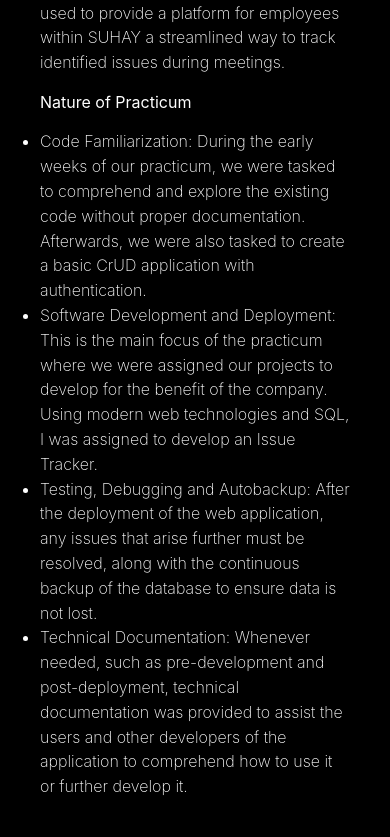
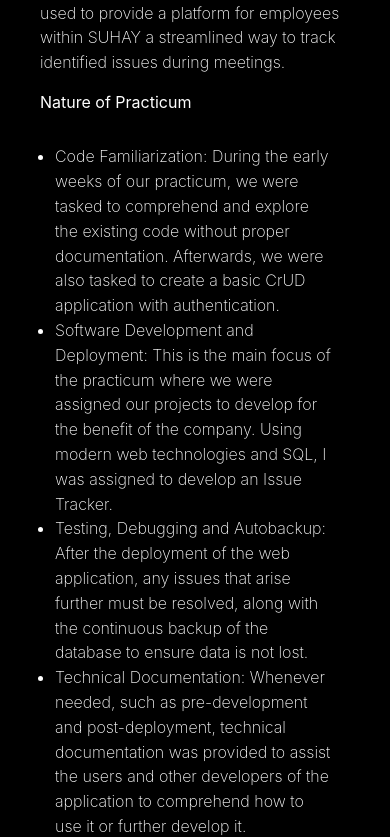
Before and after one commit to jshalstr/web-portfolio, a Next.js app: page /experience/suhay in a window 390 px wide. Shown: the part 1160-1997 px from the top of the page. Built offline with nearby package versions, Linux system fonts and the light colour scheme.

Commit message:
add padding to lists for responsiveness

```diff
--- a/app/experience/suhay/page.tsx
+++ b/app/experience/suhay/page.tsx
@@ -37,7 +37,7 @@ export default function SuhayProject() {
           a streamlined way to track identified issues during meetings.
         </Text>
         <Title size="h3">Nature of Practicum</Title>
-        <List className="list-disc">
+        <List className="list-disc" p={15}>
           <ListItem fw={200}>
             Code Familiarization: During the early weeks of our practicum, we were tasked to
             comprehend and explore the existing code without proper documentation. Afterwards, we
--- a/app/projects/page.tsx
+++ b/app/projects/page.tsx
@@ -152,15 +152,16 @@ function ProjectDetails({ project }: { project: Project }) {
           fit="contain"
           radius="md"
         />
-        <Text fz="sm" maw={600}>
-          <List className="list-disc list-inside">
-            {project.description.map((desc, index) => (
-              <ListItem fw={200} key={index}>
+
+        <List className="list-disc list-inside" p={15}>
+          {project.description.map((desc, index) => (
+            <ListItem fw={200} key={index}>
+              <Text fz={{ base: 'xs', sm: 'sm' }} maw={600}>
                 {desc}
-              </ListItem>
-            ))}
-          </List>
-        </Text>
+              </Text>
+            </ListItem>
+          ))}
+        </List>
         <Group gap={5}>
           {project.tags.map((tag, index) => (
             <Badge key={index} color="blue" variant="light">
```
